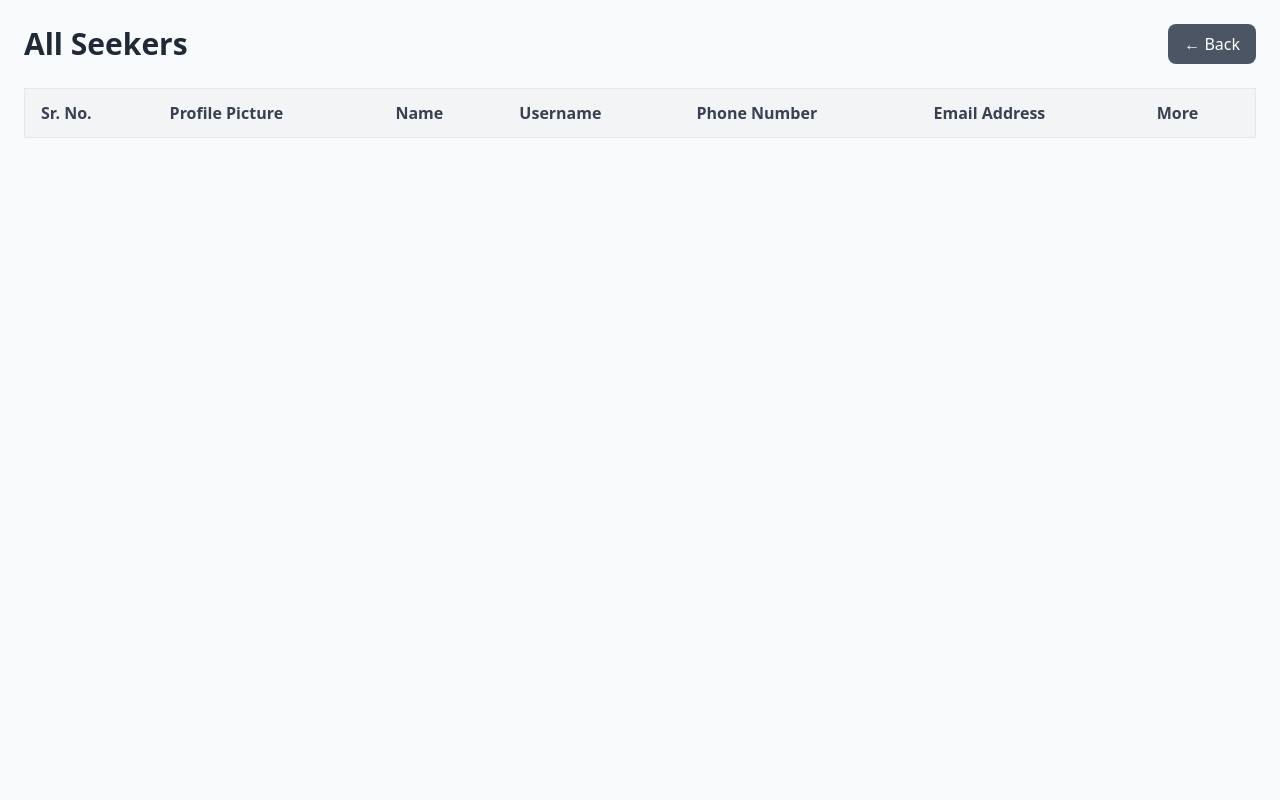
After one commit to 23f2004399/zobcy-web, a Flask app: page /admin/seekers in a window 1280 px wide. The commit adds this page. Run offline with Flask 3, Linux system fonts and the light colour scheme; lists and menus that the app fills with data are empty; some libraries are stand-ins or nearby versions.

Commit message:
added basic skeleton for admin

```diff
--- a/app.py
+++ b/app.py
@@ -54,5 +54,13 @@ def admin_login():
 def admin_dash():
     return render_template('admindash.html')
 
+@app.route('/admin/providers')
+def admin_providers():
+    return render_template('adminprovider.html')
+
+@app.route('/admin/seekers')
+def admin_seekers():
+    return render_template('adminseeker.html')
+
 if __name__ == '__main__':
     app.run(debug=True)
--- /dev/null
+++ b/static/adminseeker.js
@@ -0,0 +1,68 @@
+// adminseeker.js
+import { db } from "./firebase-init.js";
+import { collection, onSnapshot } from "https://www.gstatic.com/firebasejs/12.3.0/firebase-firestore.js";
+
+const seekersTable = document.getElementById("seekersTable");
+const seekerModal = document.getElementById("seekerModal");
+const seekerDetails = document.getElementById("seekerDetails");
+const closeSeekerModal = document.getElementById("closeSeekerModal");
+
+function openSeekerModal(data) {
+  seekerDetails.innerHTML = "";
+
+  for (const [key, value] of Object.entries(data)) {
+    const row = document.createElement("div");
+
+    if (typeof value === "string" && (value.startsWith("http://") || value.startsWith("https://"))) {
+      row.innerHTML = `<strong>${key}:</strong> <a href="${value}" target="_blank" class="text-blue-600 hover:underline">${value}</a>`;
+    } else {
+      row.innerHTML = `<strong>${key}:</strong> ${value}`;
+    }
+
+    seekerDetails.appendChild(row);
+  }
+
+  seekerModal.classList.remove("hidden");
+}
+
+// Close modal
+closeSeekerModal.addEventListener("click", () => {
+  seekerModal.classList.add("hidden");
+});
+seekerModal.addEventListener("click", (e) => {
+  if (e.target === seekerModal) {
+    seekerModal.classList.add("hidden");
+  }
+});
+
+function renderSeekers(snapshot) {
+  seekersTable.innerHTML = "";
+  let count = 1;
+
+  snapshot.forEach(doc => {
+    const data = doc.data();
+    const row = document.createElement("tr");
+
+    row.innerHTML = `
+      <td class="py-2 px-4 border-b">${count++}</td>
+      <td class="py-2 px-4 border-b">
+        <img src="${data.profilePicture || ''}" alt="Profile" class="w-10 h-10 rounded-full object-cover">
+      </td>
+      <td class="py-2 px-4 border-b">${data.name || ''}</td>
+      <td class="py-2 px-4 border-b">${data.username || ''}</td>
+      <td class="py-2 px-4 border-b">${data.primaryPhone || ''}</td>
+      <td class="py-2 px-4 border-b">${data.email || ''}</td>
+      <td class="py-2 px-4 border-b">
+        <button class="text-blue-600 hover:underline">Click</button>
+      </td>
+    `;
+
+    row.querySelector("button").addEventListener("click", () => openSeekerModal(data));
+
+    seekersTable.appendChild(row);
+  });
+}
+
+// Listen to seekers collection in Firestore
+const seekersRef = collection(db, "seekers");
+onSnapshot(seekersRef, renderSeekers);
--- /dev/null
+++ b/templates/adminseeker.html
@@ -0,0 +1,56 @@
+<!DOCTYPE html>
+<html lang="en">
+<head>
+  <meta charset="UTF-8">
+  <meta name="viewport" content="width=device-width, initial-scale=1.0">
+  <title>All Seekers</title>
+  <script src="https://cdn.tailwindcss.com"></script>
+</head>
+<body class="bg-gray-50">
+  <div class="min-h-screen p-6">
+
+    <!-- Header with Back Button -->
+    <div class="flex justify-between items-center mb-6">
+      <h1 class="text-3xl font-bold text-gray-800">All Seekers</h1>
+      <button onclick="window.location.href='/admindash'"
+        class="bg-gray-600 text-white px-4 py-2 rounded-lg hover:bg-gray-700 transition">
+        ← Back
+      </button>
+    </div>
+
+    <div class="overflow-x-auto">
+      <table class="min-w-full bg-white border border-gray-200 shadow-lg rounded-lg">
+        <thead>
+          <tr class="bg-gray-100 text-gray-700 text-left">
+            <th class="py-3 px-4 border-b">Sr. No.</th>
+            <th class="py-3 px-4 border-b">Profile Picture</th>
+            <th class="py-3 px-4 border-b">Name</th>
+            <th class="py-3 px-4 border-b">Username</th>
+            <th class="py-3 px-4 border-b">Phone Number</th>
+            <th class="py-3 px-4 border-b">Email Address</th>
+            <th class="py-3 px-4 border-b">More</th>
+          </tr>
+        </thead>
+        <tbody id="seekersTable" class="text-gray-600">
+          <!-- Data will be injected here by adminseeker.js -->
+        </tbody>
+      </table>
+    </div>
+  </div>
+
+  <!-- Modal -->
+  <div id="seekerModal" class="fixed inset-0 hidden bg-black bg-opacity-50 flex items-center justify-center z-50">
+    <div class="bg-white rounded-lg shadow-lg w-96 max-h-[80vh] overflow-y-auto relative p-6">
+      <!-- Close button -->
+      <button id="closeSeekerModal" class="absolute top-2 right-2 text-gray-500 hover:text-gray-800 text-xl">&times;</button>
+      <h2 class="text-2xl font-semibold mb-4">Seeker Details</h2>
+      <div id="seekerDetails" class="space-y-2 text-gray-700"></div>
+    </div>
+  </div>
+
+  <!-- Firebase Init -->
+  <script type="module" src="{{ url_for('static', filename='firebase-init.js') }}"></script>
+  <!-- Page Logic -->
+  <script type="module" src="{{ url_for('static', filename='adminseeker.js') }}"></script>
+</body>
+</html>
```
Also changed, not shown: static/adminprovider.js (added, +71 -0 lines), templates/admindash.html (+13 -1 lines), templates/adminprovider.html (added, +57 -0 lines).
